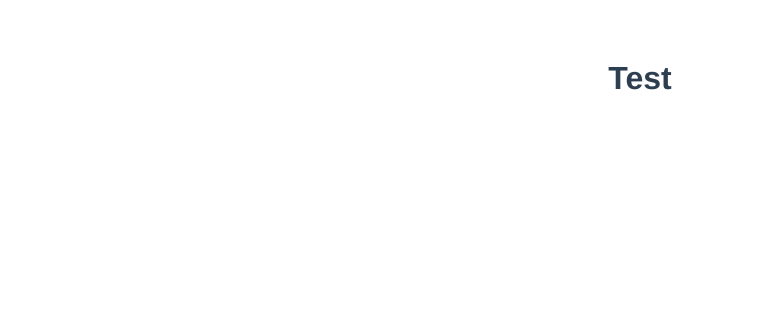
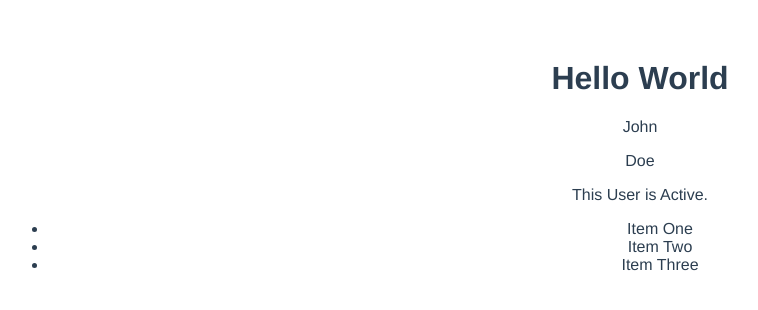
Before and after one commit to MBing/Vue-Test, a Vue app: page /#/ in a window 1280 px wide. Shown: the top 310 px of the page, without its empty margins (0-758 px from the left). Built offline with nearby package versions, Linux system fonts and the light colour scheme.

Commit message:
Add testview structure with user and some directives

```diff
--- a/src/components/Test.vue
+++ b/src/components/Test.vue
@@ -1,6 +1,12 @@
 <template>
   <div class="test">
-    <h1>Test</h1>
+    <h1>{{ title }}</h1>
+    <p>{{ user.firstName }}</p>
+    <p v-text="user.lastName"></p>
+    <p v-if="isActive">This User is Active.</p>
+    <ul>
+      <li v-for="item in items">{{ item.title }}</li>
+    </ul>
   </div>
 </template>
 
@@ -8,6 +14,27 @@
 <script>
   export default {
     name: 'Test',
+    data() {
+      return {
+        title: 'Hello World',
+        user: {
+          firstName: 'John',
+          lastName: 'Doe',
+        },
+        isActive: true,
+        items: [
+          {
+            title: 'Item One',
+          },
+          {
+            title: 'Item Two',
+          },
+          {
+            title: 'Item Three',
+          },
+        ],
+      };
+    },
   };
 </script>
 
```
